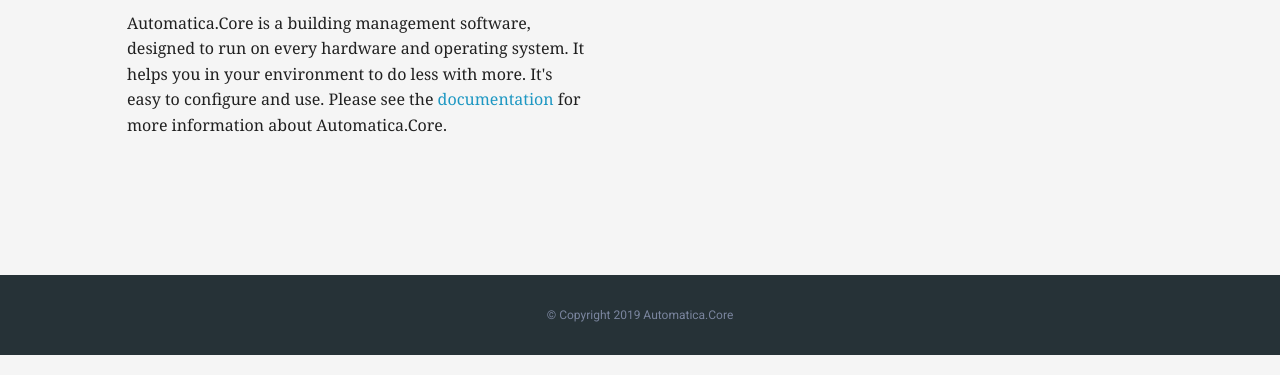
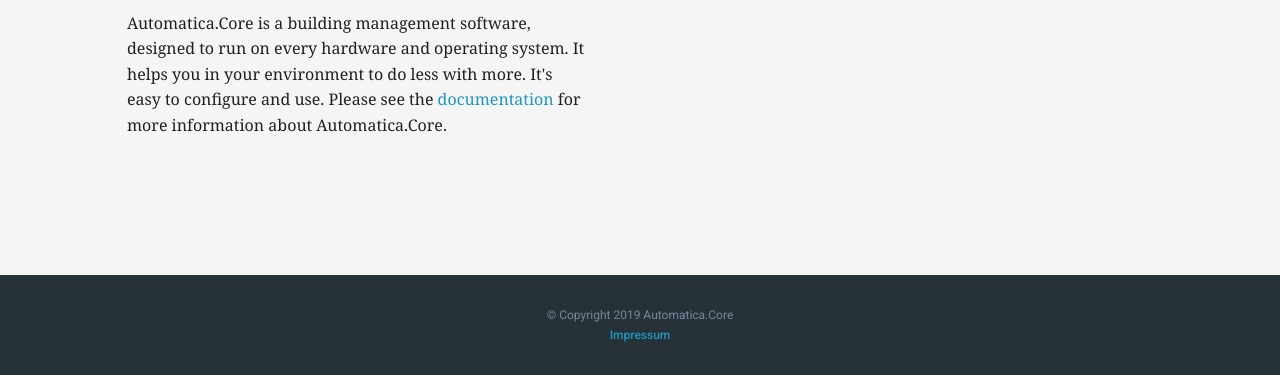
Before and after one commit to automatica-core/automatica.website, a website: page about.html in a window 1280 px wide. Shown: the part 661-1036 px from the top of the page. Drawn offline with Linux system fonts and the light colour scheme.

Commit message:
updated website

```diff
--- a/about.html
+++ b/about.html
@@ -65,7 +65,12 @@
       </div>
     </div>
   </div>
-  <footer class="footer text-center"><span>© Copyright <span id="copyright"></span> Automatica.Core</span></footer>
+  <footer class="footer text-center">
+    <span>© Copyright <span id="copyright"></span> Automatica.Core</span>
+    <br />
+    <!-- <span><a href="https://develop.automaticacore.com" target="_blank">Admin</a></span>-->
+    <span><a href="impressum.html">Impressum</a></span>
+  </footer>
   <!-- Scripts-->
   <script src="scripts/app.js"></script>
 </body>
```
Also changed, not shown: download.html (+6 -1 lines), impressum.html (+6 -1 lines).
